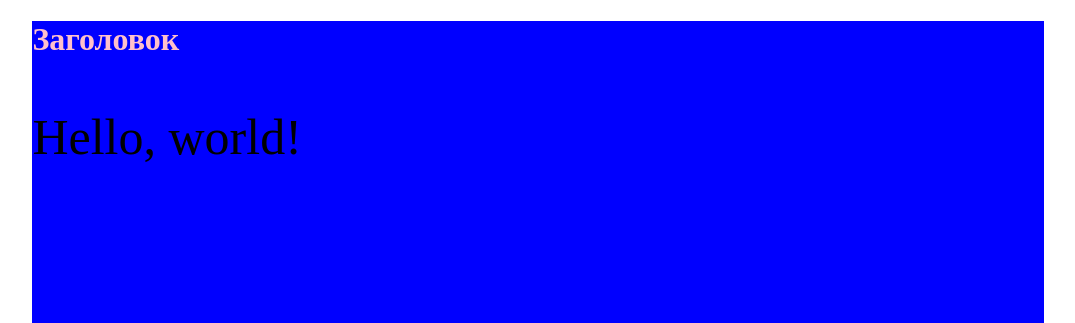
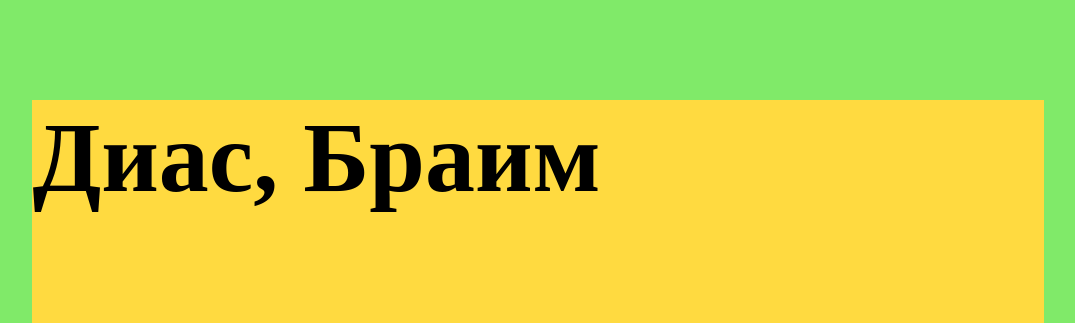
Before and after one commit to Timickala/ghv, a plain HTML site: page index.html in a window 1280 px wide. Shown: the top 323 px of the page, without its empty margins (102-1177 px from the left). Drawn offline with Linux system fonts and the light colour scheme; a web font is replaced by a local one.

Commit message:
Add files via upload

```diff
--- a/index.html
+++ b/index.html
@@ -10,32 +10,41 @@
 <link href="https://fonts.googleapis.com/css2?family=Rubik+Iso&display=swap" rel="stylesheet">
 		<style>
 			body {
-				/*background-color: pink;
-				border-image: url("Cats.jpg");*/
+				background-color: #80EA69;
+
 
 			}
 
 			p {
 				color: black;
-				font-size:50px;
+				font-size:100px;
 			}
 
             div{
             	width: 80%;
             	margin: 0 auto;
-            	background-color: blue ;
+            	background-color: #FFDA40 ;
             }
 
 			h1 {
 				color:pink;
 			}
+			h1,h2{
+				color:black;
+			}
 		</style>
 	</head>
 	<body>
       <div>
-			<h1> Заголовок</h1>
-			<p>
-				Hello, world!
+			<h1></h1>
+		<h2>
+
+		<p>Диас, Браим</p>
+		<p>Диас — воспитанник клуба «Малага» из своего родного города. В 2013 году английский                                                                                                                                                                                                                                                 «Манчестер Сити» выкупил трансфер игрока за 200 тысяч фунтов. 21 сентября 2016 года в матче Кубка английской лиги против «Суонси Сити» он дебютировал за основной состав, заменив во втором тайме Келечи Ихеаначо[3]. 21 ноября 2017 года в поединке Лиги чемпионов УЕФА против нидерландского «Фейеноорда» Браим дебютировал на международной клубной арене[4]. 20 января 2018 года в матче против «Ньюкасл Юнайтед» он дебютировал в английской Премьер-лиге[5]. В своём дебютном сезоне Диас стал чемпионом Англии. 1 ноября в поединке Кубка английской лиги против «Фулхэма» Браим сделал «дубль», забив свои первые голы за «Манчестер Сити»[6].</p>
+
+        <p>
+         4 сентября 2020 года Браим прибыл в Италию для подписания годичного контракта на правах аренды с «Миланом». Также клубы договорились рассмотреть вопрос о выкупе Диаса «россонери» в конце сезона[7]. 27 сентября 2020 года Браим забил дебютный гол за «Милан» в матче против «Кротоне». 9 мая 2021 года Диас отметился красивым голом в гостевом матче против «Ювентуса». Летом 2021 года «Милан» и «Реал» договорились о новой аренде игрока сроком на 2 года. В сезоне 2021/22 стал чемпионом Италии, став таким образом победителем в трех ведущих европейских лигах.</p></h2>
+
 			</p>
 			<p>
 			<br>
```
